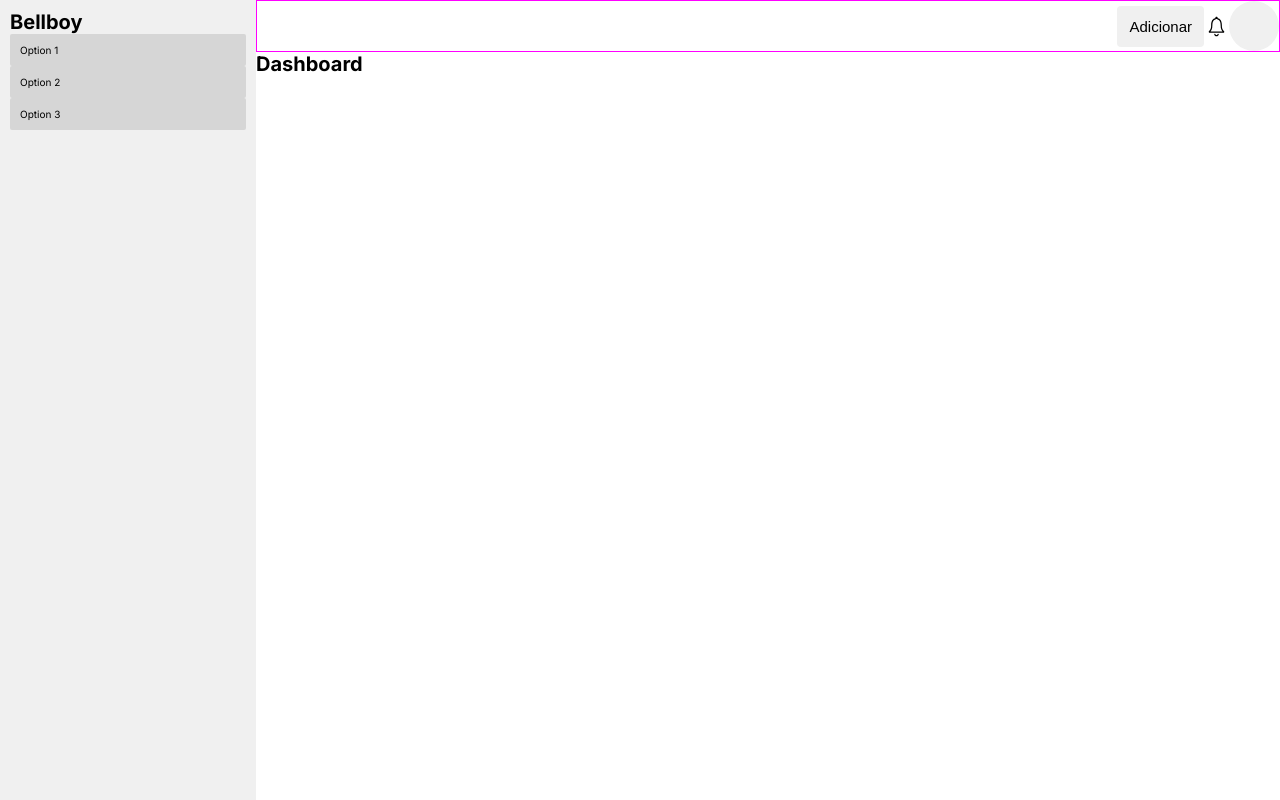
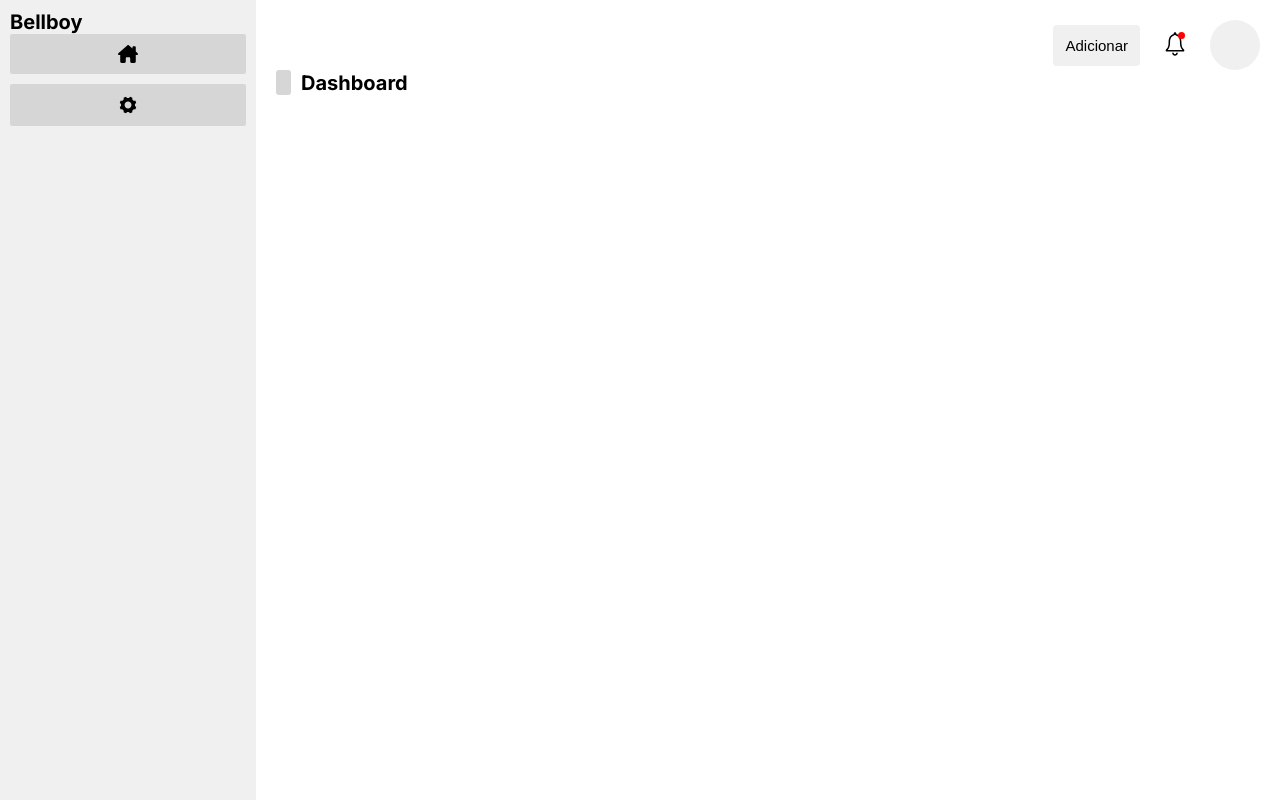
Before and after one commit to carlosr-lotus/bellboy, a Next.js app: page / in a window 1280 px wide. Built offline with nearby package versions, Linux system fonts and the light colour scheme.

Commit message:
Update layout

```diff
--- a/src/app/globals.css
+++ b/src/app/globals.css
@@ -3,8 +3,9 @@
     "Roboto Mono", "Oxygen Mono", "Ubuntu Monospace", "Source Code Pro",
     "Fira Mono", "Droid Sans Mono", "Courier New", monospace; */
   --main-color: #F0F0F0;
-  --sidebar-bg: #F0F0F0;
-  --sidebar-link-bg: #D6D6D6;
+  --dark-background: #F0F0F0;
+  --link-background: #D6D6D6;
+
   /* 1rem = 10px */
   font-size: 62.5%;
 }
--- a/src/app/page.module.css
+++ b/src/app/page.module.css
@@ -1,6 +1,17 @@
+/* Mobile first */
 .appContainer {
   height: 100vh;
 
   display: grid;
-  grid-template-columns: .20fr .80fr;
+  grid-template-columns: 20% 80%;
 }
+
+.dashboardContainer {
+  padding: 2rem;
+}
+
+/* @media (min-width: 1024px) {
+  .appContainer {
+    grid-template-columns: 20% 80%;
+  }
+} */
--- a/src/app/page.tsx
+++ b/src/app/page.tsx
@@ -1,8 +1,9 @@
 // import Image from "next/image";
 
 // Components
+import Sidebar from "@/components/Sidebar";
 import DashboardHeader from "@/components/DashboardHeader";
-import Sidebar from "@/components/Sidebar";
+import DashSectionTitle from "@/components/DashSectionTitle";
 
 import styles from "./page.module.css";
 
@@ -13,7 +14,7 @@ export default function Home() {
 
       <div className={styles.dashboardContainer}>
         <DashboardHeader />
-        <h1>Dashboard</h1>
+        <DashSectionTitle />
       </div>
     </main>
   );
--- /dev/null
+++ b/src/components/DashSectionTitle.tsx
@@ -0,0 +1,10 @@
+import styles from "@/styles/components/DashSectionTitle.module.css"
+
+export default function DashSectionTitle(): JSX.Element {
+    return (
+        <div className={styles.container}>
+            <div className={styles.bar}></div>
+            <h1>Dashboard</h1>
+        </div>
+    )
+}
--- a/src/components/DashboardHeader.tsx
+++ b/src/components/DashboardHeader.tsx
@@ -15,7 +15,12 @@ export default function DashboardHeader() {
                 name="Adicionar"
                 type="button"
             />
-            <IoIosNotificationsOutline size={25} />
+
+            <div className={styles.notificationContainer}>
+                <IoIosNotificationsOutline size={30} />
+                <div className={styles.newNotificationCircle}></div>
+            </div>
+
             <ProfileIcon />
         </div>
     )
--- a/src/components/Sidebar.tsx
+++ b/src/components/Sidebar.tsx
@@ -1,3 +1,7 @@
+// Icons
+import { FaHouseChimney } from "react-icons/fa6";
+import { IoIosSettings } from "react-icons/io";
+
 import styles from '@/styles/components/Sidebar.module.css'
 
 export default function Sidebar(): JSX.Element {
@@ -6,9 +10,12 @@ export default function Sidebar(): JSX.Element {
             <h1>Bellboy</h1>
 
             <div className={styles.linksContainer}>
-                <div className={styles.link}>Option 1</div>
-                <div className={styles.link}>Option 2</div>
-                <div className={styles.link}>Option 3</div>
+                <div className={styles.link}>
+                    <FaHouseChimney size={20}/>
+                </div>
+                <div className={styles.link}>
+                    <IoIosSettings size={22}/>
+                </div>
             </div>
         </div>
     )
--- /dev/null
+++ b/src/styles/components/DashSectionTitle.module.css
@@ -0,0 +1,12 @@
+.container {
+    display: flex;
+    align-items: center;
+    gap: 1rem;
+}
+
+.bar {
+    width: 1.5rem;
+    height: 2.5rem;
+    background-color: var(--link-background);
+    border-radius: .3rem;
+}
--- a/src/styles/components/DashboardHeader.module.css
+++ b/src/styles/components/DashboardHeader.module.css
@@ -1,18 +1,38 @@
 .headerContainer {
-    border: 1px solid magenta;
+    /* border: 1px solid magenta; */
 
     display: grid;
+    gap: 2rem;
     grid-template-columns: repeat(3, max-content);
     place-content: end;
     place-items: center;
 }
 
-.headerContainer>svg {
+.notificationContainer {
+    position: relative;
+}
+
+.notificationContainer>svg {
     cursor: pointer;
 }
 
-.headerContainer>svg:hover {
+.notificationContainer>svg:hover {
     animation: notificationRing .7s linear;
+}
+
+.notificationContainer>svg:hover .newNotificationCircle {
+    animation: notificationRing .7s linear;
+}
+
+.newNotificationCircle {
+    position: absolute;
+    top: 3px;
+    right: 5px;
+
+    width: .7rem;
+    height: .7rem;
+    border-radius: 100%;
+    background-color: red;
 }
 
 @keyframes notificationRing {
--- a/src/styles/components/ProfileIcon.module.css
+++ b/src/styles/components/ProfileIcon.module.css
@@ -2,5 +2,5 @@
     width: 5rem;
     height: 5rem;
     border-radius: 100%;
-    background-color: var(--sidebar-bg);
+    background-color: var(--dark-background);
 }
--- a/src/styles/components/Sidebar.module.css
+++ b/src/styles/components/Sidebar.module.css
@@ -3,7 +3,12 @@
     height: 100%;
     padding: 1rem;
 
-    background-color: var(--sidebar-bg);
+    background-color: var(--dark-background);
+}
+
+.linksContainer {
+    display: grid;
+    gap: 1rem;
 }
 
 .link {
@@ -11,6 +16,9 @@
     padding: 1rem;
     border-radius: .2rem;
 
-    background-color: var(--sidebar-link-bg);
+    background-color: var(--link-background);
     cursor: pointer;
+
+    display: flex;
+    justify-content: center;
 }
```
